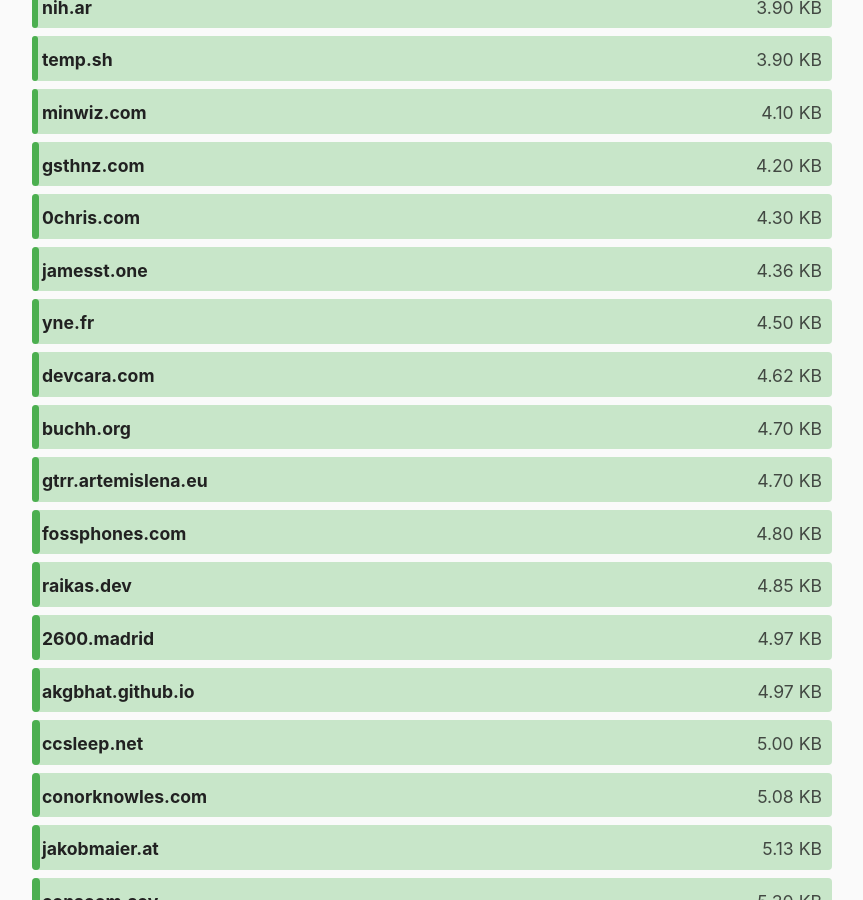
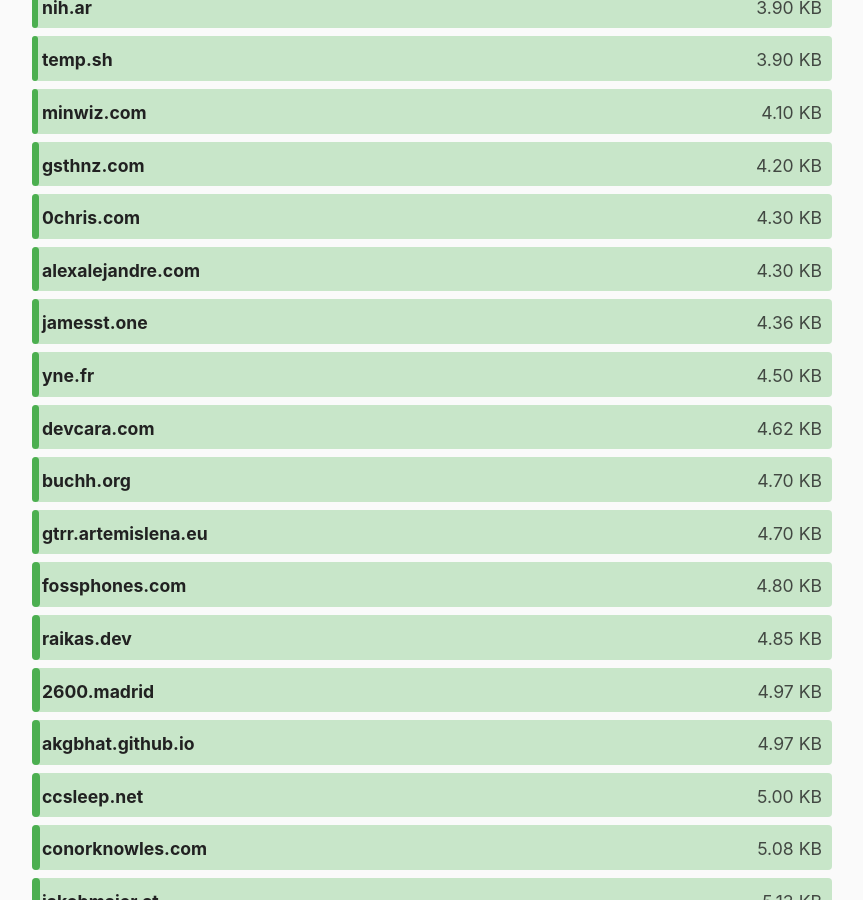
Before and after one commit to kevquirk/512kb.club, a Jekyll site: the page built from index.md, in a window 1280 px wide and 900 px high, scrolled down 1639 px. Shown: the whole window, without its empty margins (208-1071 px from the left). Built offline with Jekyll 4.4.1, drawn with Linux system fonts in a browser that asks for light colours.

Commit message:
Update sites.yml

```diff
--- a/_data/sites.yml
+++ b/_data/sites.yml
@@ -143,6 +143,11 @@
   size: 13.4
   last_checked: 2023-02-28
 
+- domain: alexalejandre.com
+  url: https://alexalejandre.com/
+  size: 4.3
+  last_checked: 2024-01-29
+
 - domain: alexey.shpakovsky.ru
   url: http://alexey.shpakovsky.ru/
   size: 91.2
```
